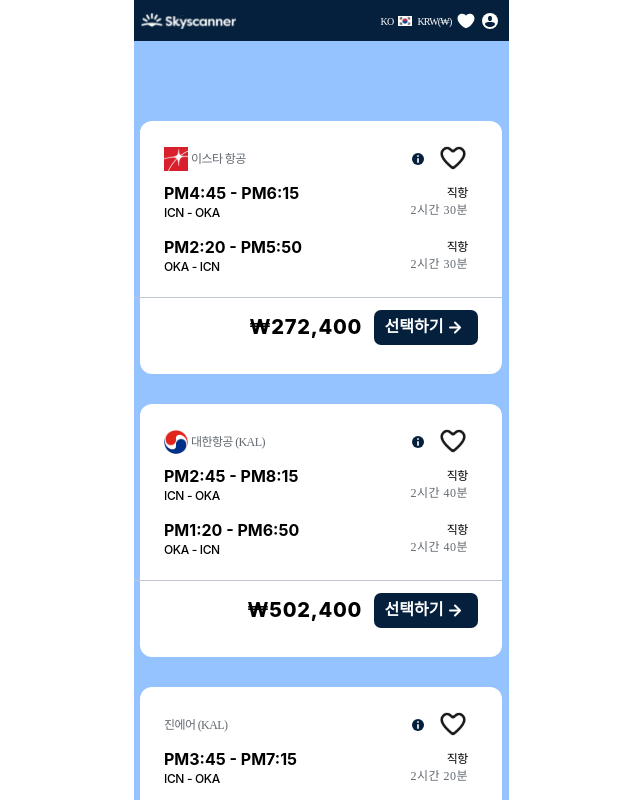
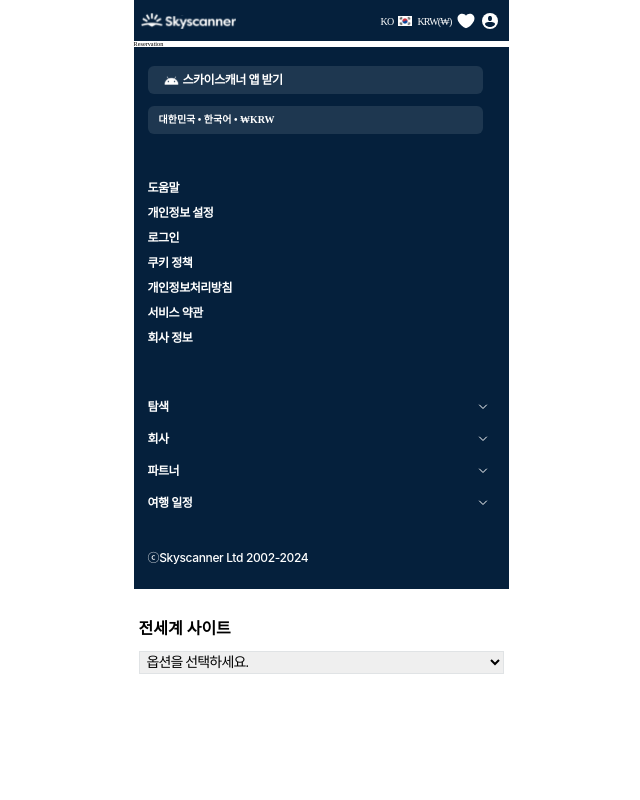
Before and after one commit to heesunee/35-COLLABORATION-WEB-SKYSCANNER, a React (Vite) app: page /reservation in a window 1280 px wide. Shown: the top 800 px of the page, without its empty margins (319-959 px from the left). Built offline with nearby package versions, Linux system fonts and the light colour scheme.

Commit message:
feat: 화면 확인용 style 삭제

```diff
--- a/src/components/reservation/FlightCard.tsx
+++ b/src/components/reservation/FlightCard.tsx
@@ -100,7 +100,6 @@ const FlightCard = ({ flight }: FlightCardProps) => {
 export default FlightCard;
 
 const FlightCardContainer = styled.div`
-	margin-top: 3rem;
 	background-color: ${({ theme }) => theme.colors.white};
 	position: relative;
 	display: flex;
@@ -180,6 +179,7 @@ const ToolTipContainer = styled.div`
 	position: absolute;
 	top: -7%;
 	left: -1.3%;
+	z-index: 1;
 `;
 
 const ToolTip = styled.div`
--- a/src/mocks/mockFlightData.ts
+++ b/src/mocks/mockFlightData.ts
@@ -40,7 +40,7 @@ export const flightData = [
 		average_time: '2시간 20분',
 		dep_price: 315000,
 		arr_price: 187400,
-		airline: '진에어 (KAL)',
+		airline: '진에어',
 		is_like: false,
 		count: 1,
 	},
--- a/src/pages/reservation/index.tsx
+++ b/src/pages/reservation/index.tsx
@@ -1,24 +1,5 @@
-import FlightCard from '@/components/reservation/FlightCard';
-import { flightData } from '@/mocks/mockFlightData';
-import styled from 'styled-components';
-
 const Reservation = () => {
-	return (
-		<Container>
-			{flightData.map((flight) => (
-				<FlightCard key={flight.id} flight={flight} />
-			))}
-		</Container>
-	);
+	return <>Reservation</>;
 };
 
 export default Reservation;
-
-const Container = styled.div`
-	background-color: ${({ theme }) => theme.colors.babyblue40};
-	display: flex;
-	flex-direction: column;
-	align-items: center;
-	justify-content: center;
-	padding-top: 5rem;
-`;
```
